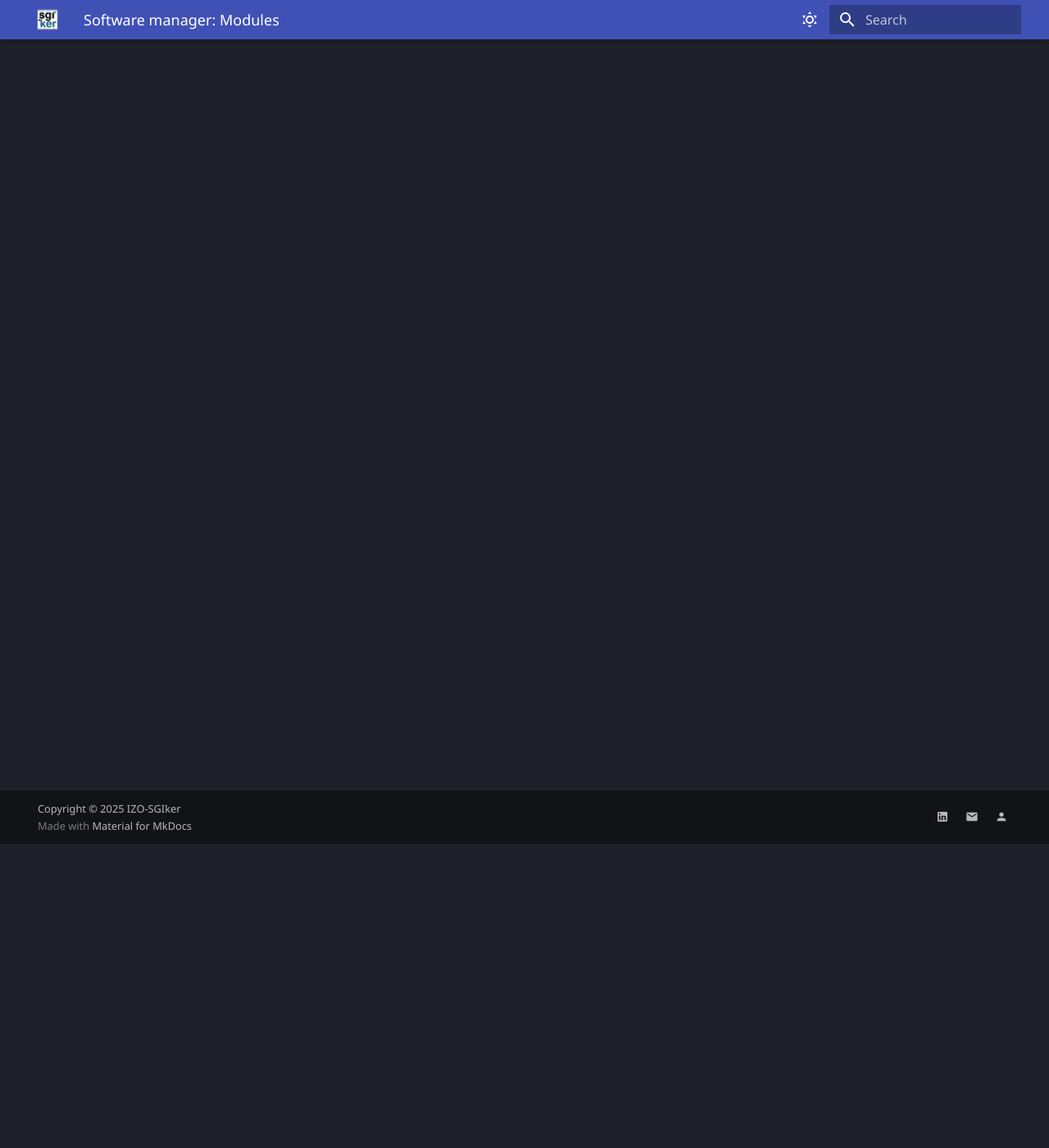
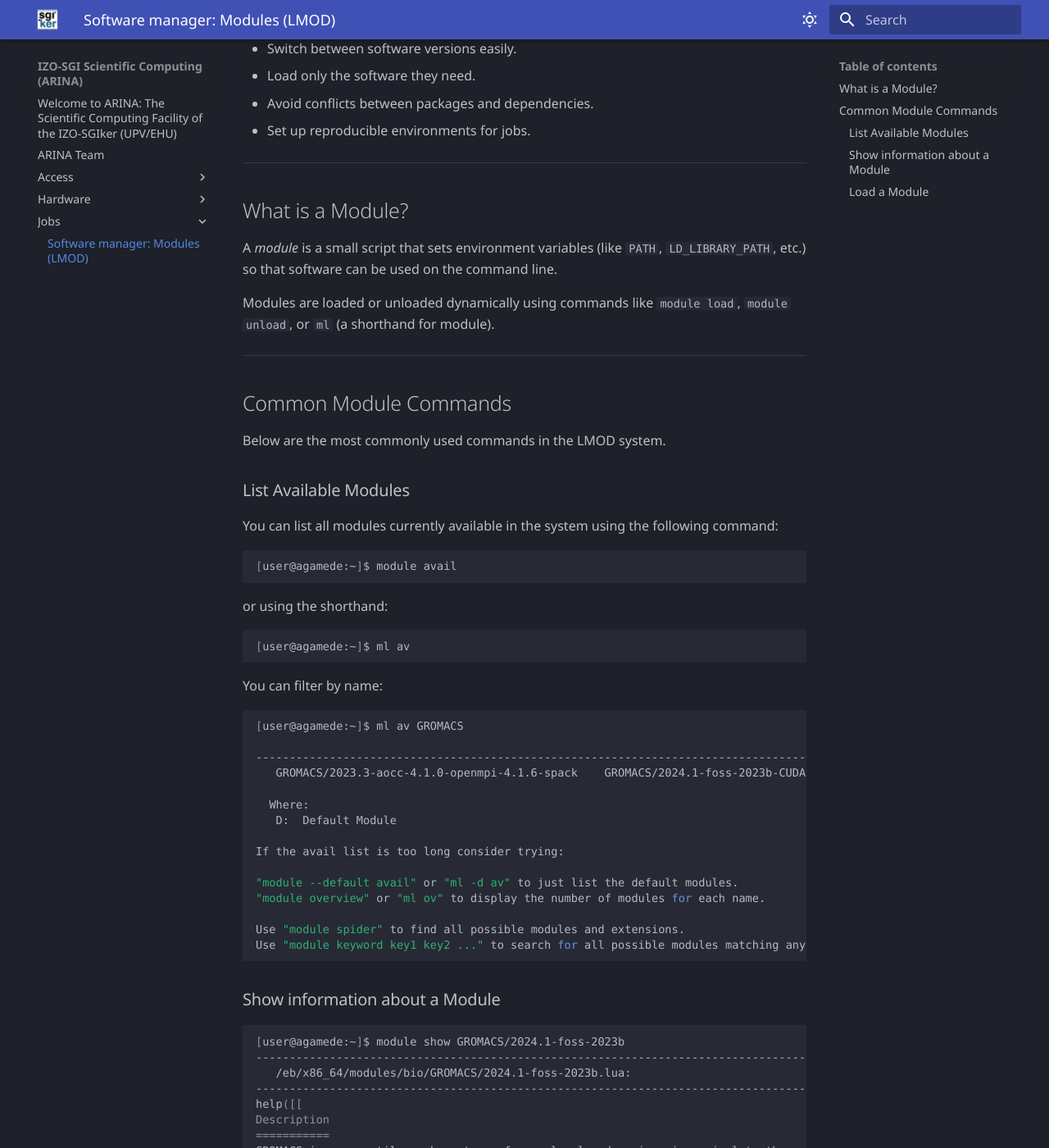
Before and after one commit to izosgi/izosgi-mkdocs, an MkDocs documentation site: the page built from docs/Jobs/modules.md, in a window 1280 px wide and 1400 px high, scrolled down 371 px. Shown: the whole window at 82% size. Built offline with MkDocs 1.6.1 and Material for MkDocs 9.7.7, drawn with Linux system fonts in a browser that asks for light colours; some web fonts are replaced; some of the changed text lies outside the part shown.

Commit message:
Fix links and start modules page

````diff
--- a/docs/Jobs/modules.md
+++ b/docs/Jobs/modules.md
@@ -1 +1,97 @@
-# Software manager: Modules
+# Software manager: Modules (LMOD)
+
+!!! info " Information"
+
+    This page is under construction.
+
+
+The ARINA HPC system uses the **LMOD (Lua-based Modules)** system to manage user environments. This allows users to dynamically load or unload software packages in a clean and modular way.
+
+Using LMOD, users can:
+
+- Switch between software versions easily.
+- Load only the software they need.
+- Avoid conflicts between packages and dependencies.
+- Set up reproducible environments for jobs.
+
+---
+
+## What is a Module?
+
+A *module* is a small script that sets environment variables (like `PATH`, `LD_LIBRARY_PATH`, etc.) so that software can be used on the command line.
+
+Modules are loaded or unloaded dynamically using commands like `module load`, `module unload`, or `ml` (a shorthand for module).
+
+---
+
+## Common Module Commands
+
+Below are the most commonly used commands in the LMOD system.
+
+### List Available Modules
+
+You can list all modules currently available in the system using the following command:
+
+```bash
+[user@agamede:~]$ module avail
+
+```
+or using the shorthand:
+```bash
+[user@agamede:~]$ ml av
+
+```
+
+
+
+You can filter by name:
+
+```bash
+[user@agamede:~]$ ml av GROMACS
+
+----------------------------------------------------------------------------------- /eb/x86_64/modules/bio -----------------------------------------------------------------------------------
+   GROMACS/2023.3-aocc-4.1.0-openmpi-4.1.6-spack    GROMACS/2024.1-foss-2023b-CUDA-12.4.0    GROMACS/2024.1-foss-2023b (D)
+
+  Where:
+   D:  Default Module
+
+If the avail list is too long consider trying:
+
+"module --default avail" or "ml -d av" to just list the default modules.
+"module overview" or "ml ov" to display the number of modules for each name.
+
+Use "module spider" to find all possible modules and extensions.
+Use "module keyword key1 key2 ..." to search for all possible modules matching any of the "keys".
+
+
+```
+
+### Show information about a Module
+
+```bash
+[user@agamede:~]$ module show GROMACS/2024.1-foss-2023b
+------------------------------------------------------------------------------------------------------------------------------------------------------------------------------------------
+   /eb/x86_64/modules/bio/GROMACS/2024.1-foss-2023b.lua:
+------------------------------------------------------------------------------------------------------------------------------------------------------------------------------------------
+help([[
+Description
+===========
+GROMACS is a versatile package to perform molecular dynamics, i.e. simulate the
+Newtonian equations of motion for systems with hundreds to millions of
+particles.
+
+This is a CPU only build, containing both MPI and threadMPI binaries
+for both single and double precision.
+
+It also contains the gmxapi extension for the single precision MPI build.
+
+```
+
+!!! danger "Usage limitation"
+    The *login nodes* are not intended for running any type of calculations.
+    For that reason, it is **ONLY** allowed to search and show details of the available software.
+    In order to used, either you must load the modules in a [batch script]("Hardware/nodes.md"){target=blank} or start an [interactive](){target=_blank} session.
+
+### Load a Module
+
+The following command enable you to load the specified software module into your environment.
````
Also changed, not shown: docs/Access/account.md (+3 -3 lines).
